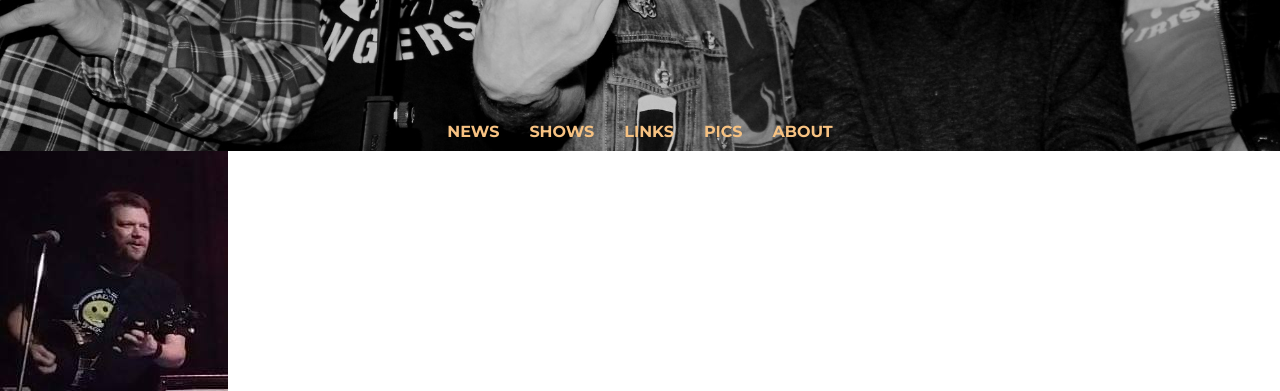
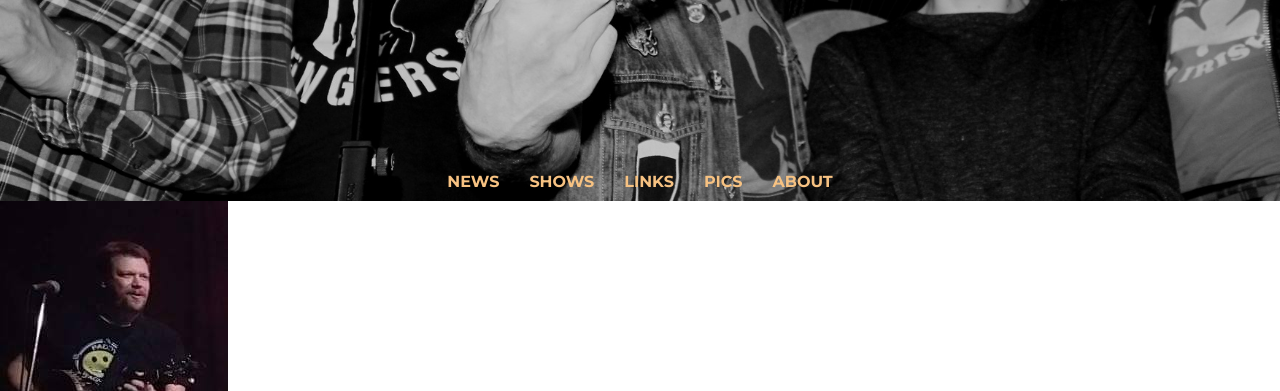
Before and after one commit to tomlinite/paddywaggin, a plain HTML site: page index.html in a window 1280 px wide. Shown: the part 409-800 px from the top of the page. Drawn offline with Linux system fonts and the light colour scheme.

Commit message:
Update index.html

```diff
--- a/index.html
+++ b/index.html
@@ -26,6 +26,7 @@ header {
     justify-content: center;
     align-items: center;
     width: 100%;
+    padding-bottom: 50px; /* Adjust padding to create space for navbar */
 }
 
 h1 {
@@ -44,6 +45,7 @@ h1 {
     bottom: 10px; /* Adjust if necessary */
     left: 0;
     right: 0;
+    z-index: 1;
 }
 
 .navbar ul {
```
